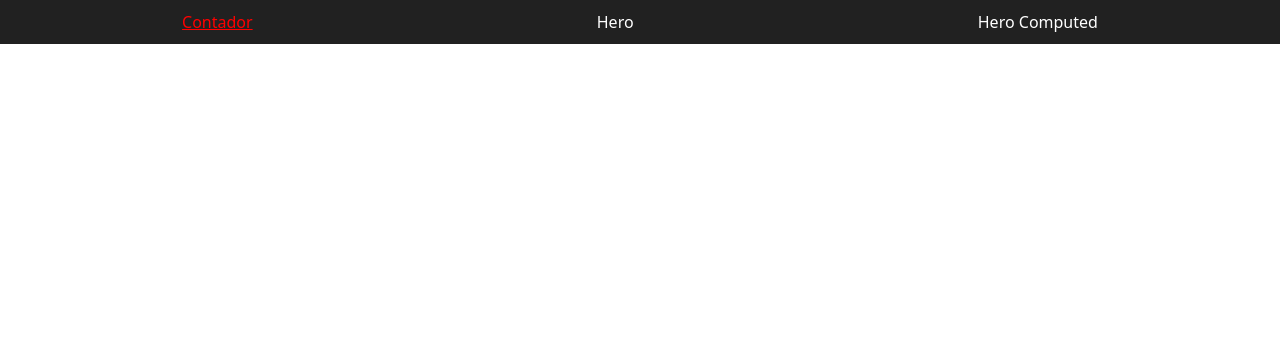
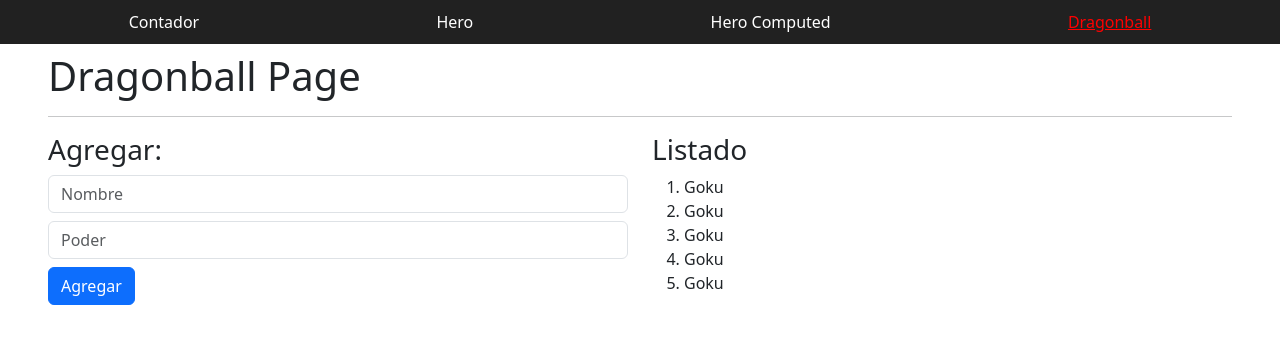
Before and after one commit to cgaritac/angular_practice, an Angular app in the folder angular-project/: page /dragonball in a window 1280 px wide. Before the commit this address led to /. Shown: the top 344 px of the page. Built offline with nearby package versions, Linux system fonts and the light colour scheme.

Commit message:
Feat: Homework 1

```diff
--- a/angular-project/src/app/components/shared/navbar/navbar.component.html
+++ b/angular-project/src/app/components/shared/navbar/navbar.component.html
@@ -22,4 +22,5 @@
     <a routerLink="/" routerLinkActive="active" [routerLinkActiveOptions]="{exact: true}">Contador</a>
     <a routerLink="/hero" routerLinkActive="active">Hero</a>
     <a [routerLink]="['/hero-computed']" [routerLinkActive]="'active'">Hero Computed</a> <!-- Se puede hacer asi o como en las lineas anteriores -->
+    <a routerLink="/dragonball" routerLinkActive="active">Dragonball</a>
 </nav>
--- /dev/null
+++ b/angular-project/src/app/pages/dragonball/dragonball-page.component.html
@@ -0,0 +1,25 @@
+<h1>Dragonball Page</h1>
+<hr/>
+
+<section class="row">
+    <div class="col-12 col-sm-6">
+        <h3>Agregar:</h3>
+        <input type="text" class="form-control" placeholder="Nombre">
+        <input type="number" class="form-control mt-2" placeholder="Poder">
+
+        <button class="mt-2 btn btn-primary">
+            Agregar
+        </button>
+    </div>
+
+    <div class="col-12 col-sm-6">
+        <h3>Listado</h3>
+        <ol>
+            <li>Goku</li>
+            <li>Goku</li>
+            <li>Goku</li>
+            <li>Goku</li>
+            <li>Goku</li>
+        </ol>
+    </div>
+</section>
--- /dev/null
+++ b/angular-project/src/app/pages/dragonball/dragonball-page.component.ts
@@ -0,0 +1,12 @@
+import { Component, OnInit } from '@angular/core';
+
+@Component({
+    selector: 'app-dragonball',
+    templateUrl: './dragonball-page.component.html'
+})
+
+export class DragonballComponent implements OnInit {
+    constructor() { }
+
+    ngOnInit() { }
+}
```
Also changed, not shown: angular-project/src/app/app.routes.ts (+8 -3 lines), angular-project/src/app/pages/counter/counter.component.ts (renamed from angular-project/src/app/counter/counter.component.ts), angular-project/src/app/pages/counter/counter.compontent.html (renamed from angular-project/src/app/counter/counter.compontent.html), angular-project/src/app/pages/hero-computed/hero-computed-page.component.ts (renamed from angular-project/src/app/hero-computed/hero-computed-page.component.ts), angular-project/src/app/pages/hero-computed/hero-computed-page.compontent.html (renamed from angular-project/src/app/hero-computed/hero-computed-page.compontent.html), angular-project/src/app/pages/hero/hero-page.component.html (renamed from angular-project/src/app/hero/hero-page.component.html), angular-project/src/app/pages/hero/hero-page.component.ts (renamed from angular-project/src/app/hero/hero-page.component.ts).
